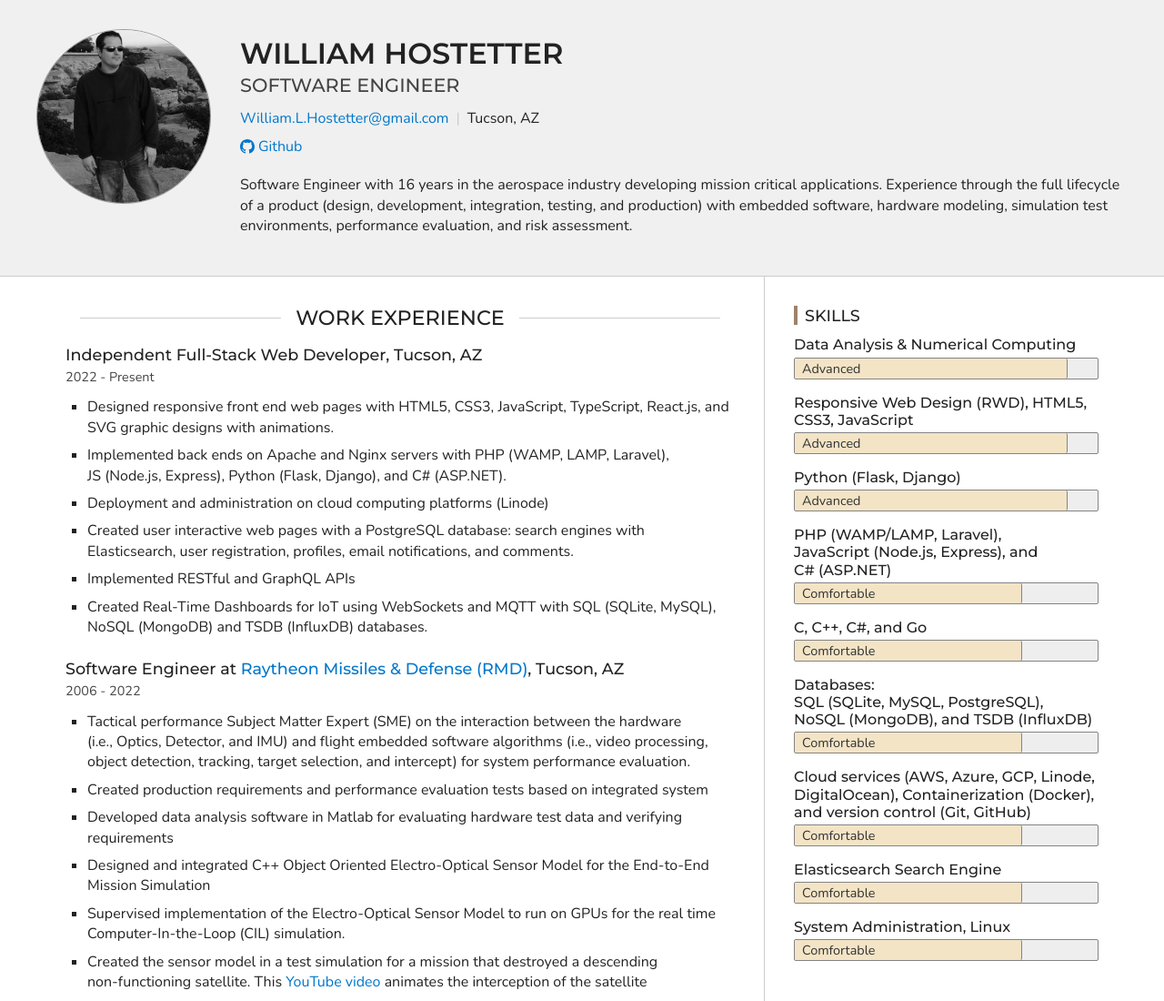
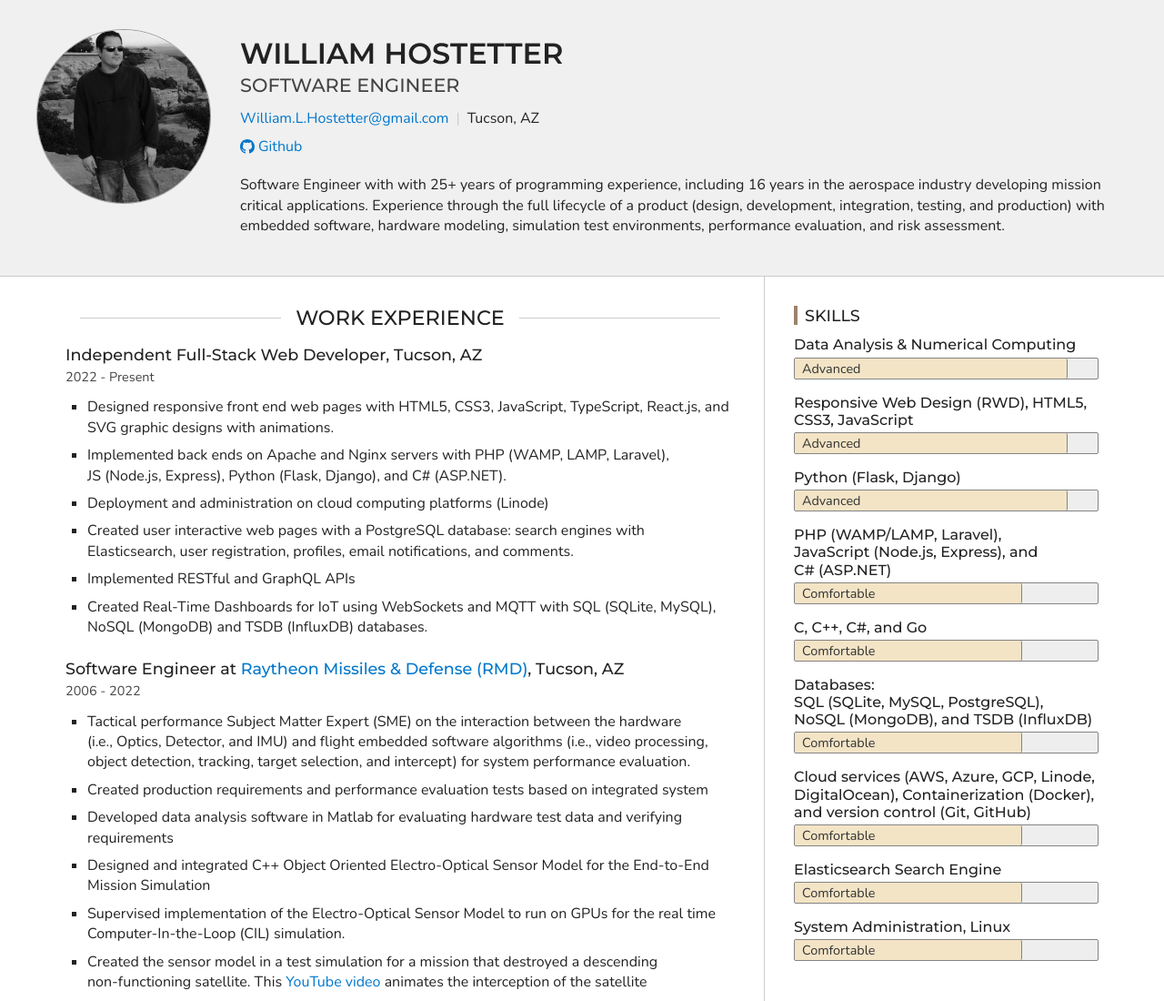
Before and after one commit to WilliamLHostetter/WilliamLHostetter.github.io, a plain HTML site: page index.html in a window 1280 px wide. Shown: the top 1100 px of the page at 91% size. Drawn offline with nearby package versions, Linux system fonts and the light colour scheme.

Commit message:
3rd Commit
Updated years of experience in summary.

```diff
--- a/index.html
+++ b/index.html
@@ -6,7 +6,7 @@
 
     <!-- Site Info -->
     <title>William Hostetter - Portfolio</title>
-    <meta name="description" content="William Hostetter - Software Engineer with 16 years in the aerospace industry developing mission critical applications.">
+    <meta name="description" content="William Hostetter - Software Engineer with 25+ years of programming experience, including 16 years in the aerospace industry developing mission critical applications.">
     <meta name="author" content="William Hostetter">
 
     <!-- Open Graph Tags: The title of the page for social media sharing. It can match the title tag or be more descriptive. -->
@@ -101,10 +101,10 @@
             </ul>
 
             <p class="header-summary">
-              Software Engineer with 16 years in the aerospace industry developing mission critical applications.
-              Experience through the full lifecycle of a product (design, development, integration, testing, and production)
-              with embedded software, hardware modeling, simulation test environments, performance evaluation, and
-              risk assessment.
+              Software Engineer with with 25+ years of programming experience, including 16 years in the aerospace industry
+              developing mission critical applications. Experience through the full lifecycle of a product (design,
+              development, integration, testing, and production) with embedded software, hardware modeling, simulation
+              test environments, performance evaluation, and risk assessment.
             </p>
           </div>
         </div>
```
